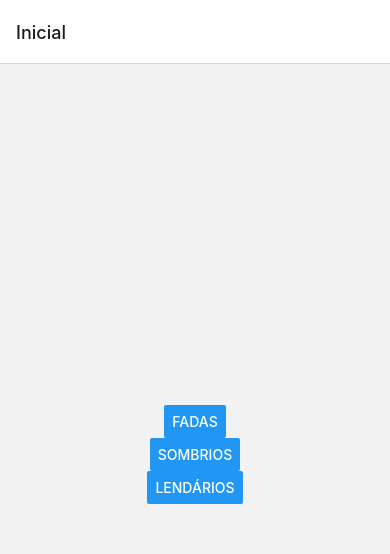
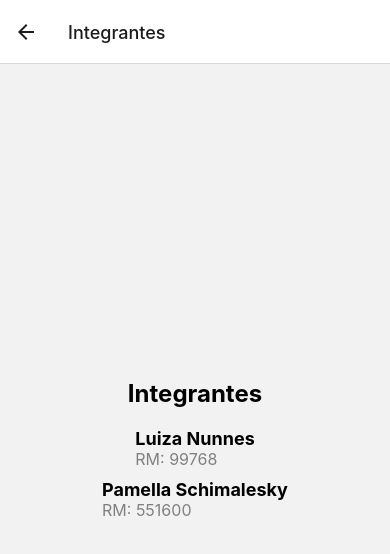
Before and after one commit to LuizaNs/CP2-Mobile, a React Native app: screen /Integrantes in a window 390 px wide. Shown: the top 554 px of the page. Built offline with nearby package versions, Linux system fonts and the light colour scheme.

Commit message:
Adição da página integrantes.

```diff
--- a/App.js
+++ b/App.js
@@ -5,6 +5,7 @@ import Fadas from './src/screens/Fadas';
 import Sombrios from './src/screens/Sombrios';
 import Lendarios from './src/screens/Lendarios';
 import Inicial from './src/screens/Inicial';
+import Integrantes from './src/screens/Integrantes'
 
 const Stack = createStackNavigator();
 
@@ -16,6 +17,7 @@ export default function App() {
         <Stack.Screen name='Fadas' component={Fadas} />
         <Stack.Screen name='Sombrios' component={Sombrios} />
         <Stack.Screen name='Lendarios' component={Lendarios}/>
+        <Stack.Screen name='Integrantes' component={Integrantes}/>
       </Stack.Navigator>
     </NavigationContainer>
   );
--- /dev/null
+++ b/src/screens/Integrantes.tsx
@@ -0,0 +1,42 @@
+import React from 'react';
+import { View, Text, StyleSheet } from 'react-native';
+
+export default function Integrantes() {
+  return (
+    <View style={styles.container}>
+      <Text style={styles.title}>Integrantes</Text>
+      <View style={styles.member}>
+        <Text style={styles.name}>Luiza Nunnes</Text>
+        <Text style={styles.role}>RM: 99768</Text>
+      </View>
+      <View style={styles.member}>
+        <Text style={styles.name}>Pamella Schimalesky</Text>
+        <Text style={styles.role}>RM: 551600</Text>
+      </View>
+    </View>
+  );
+}
+
+const styles = StyleSheet.create({
+  container: {
+    flex: 1,
+    alignItems: 'center',
+    justifyContent: 'center',
+  },
+  title: {
+    fontSize: 24,
+    fontWeight: 'bold',
+    marginBottom: 20,
+  },
+  member: {
+    marginBottom: 10,
+  },
+  name: {
+    fontSize: 18,
+    fontWeight: 'bold',
+  },
+  role: {
+    fontSize: 16,
+    color: 'gray',
+  },
+});
```
